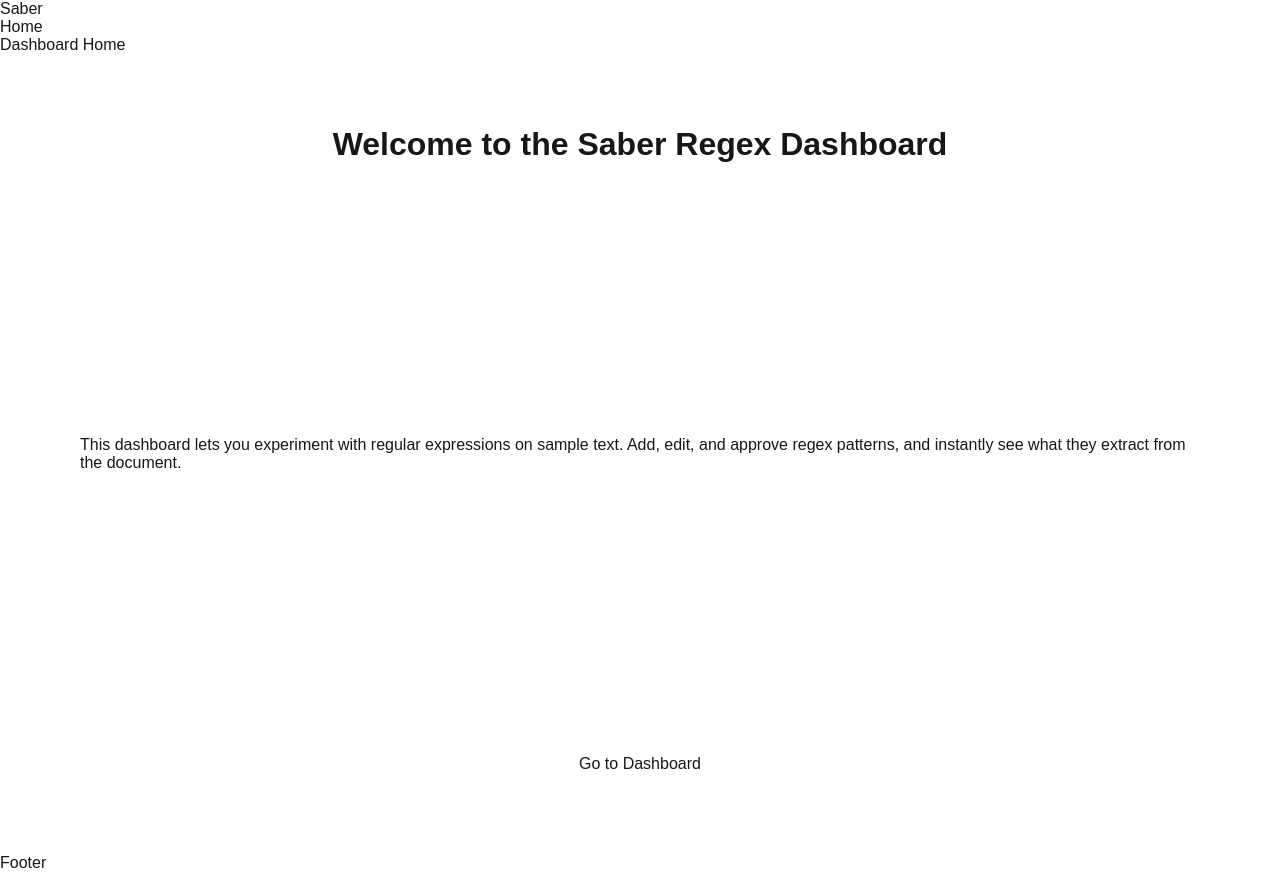
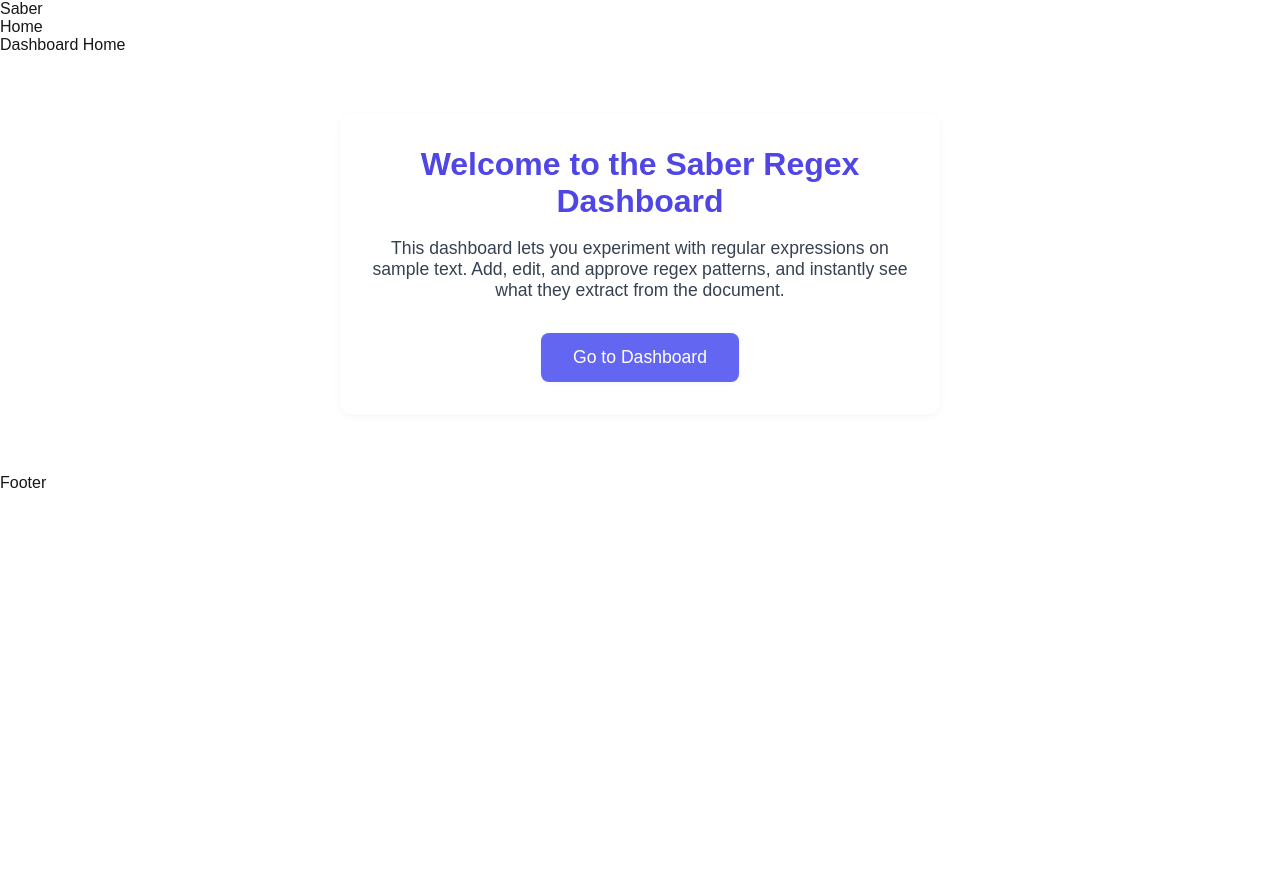
Before and after one commit to aouse/saber, a Next.js app: page / in a window 1280 px wide. After the commit the page ends 800 px from the top, so only its background shows below. Built offline with nearby package versions, Linux system fonts and the light colour scheme.

Commit message:
feat: Routing and layout files

```diff
--- a/src/app/page.module.css
+++ b/src/app/page.module.css
@@ -1,167 +1,41 @@
 .page {
-  --gray-rgb: 0, 0, 0;
-  --gray-alpha-200: rgba(var(--gray-rgb), 0.08);
-  --gray-alpha-100: rgba(var(--gray-rgb), 0.05);
-
-  --button-primary-hover: #383838;
-  --button-secondary-hover: #f2f2f2;
-
-  display: grid;
-  grid-template-rows: 20px 1fr 20px;
-  align-items: center;
-  justify-items: center;
-  min-height: 100svh;
-  padding: 80px;
-  gap: 64px;
-  font-family: var(--font-geist-sans);
+  max-width: 600px;
+  margin: 60px auto;
+  padding: 32px 24px;
+  background: #fff;
+  border-radius: 12px;
+  box-shadow: 0 2px 8px rgba(0,0,0,0.04);
+  text-align: center;
 }
 
-@media (prefers-color-scheme: dark) {
-  .page {
-    --gray-rgb: 255, 255, 255;
-    --gray-alpha-200: rgba(var(--gray-rgb), 0.145);
-    --gray-alpha-100: rgba(var(--gray-rgb), 0.06);
-
-    --button-primary-hover: #ccc;
-    --button-secondary-hover: #1a1a1a;
-  }
+.heading {
+  font-size: 2rem;
+  font-weight: 700;
+  color: #4f46e5;
+  margin-bottom: 18px;
 }
 
-.main {
-  display: flex;
-  flex-direction: column;
-  gap: 32px;
-  grid-row-start: 2;
+.intro {
+  font-size: 1.1rem;
+  color: #374151;
+  margin-bottom: 32px;
 }
 
-.main ol {
-  font-family: var(--font-geist-mono);
-  padding-left: 0;
-  margin: 0;
-  font-size: 14px;
-  line-height: 24px;
-  letter-spacing: -0.01em;
-  list-style-position: inside;
+.button {
+  display: inline-block;
+  background: #6366f1;
+  color: #fff;
+  padding: 14px 32px;
+  border-radius: 8px;
+  font-size: 1.1rem;
+  font-weight: 500;
+  text-decoration: none;
+  transition: background 0.2s, color 0.2s;
+  box-shadow: 0 1px 4px rgba(99,102,241,0.08);
 }
 
-.main li:not(:last-of-type) {
-  margin-bottom: 8px;
+.button:hover,
+.button:focus {
+  background: #4f46e5;
+  color: #e0e7ff;
 }
-
-.main code {
-  font-family: inherit;
-  background: var(--gray-alpha-100);
-  padding: 2px 4px;
-  border-radius: 4px;
-  font-weight: 600;
-}
-
-.ctas {
-  display: flex;
-  gap: 16px;
-}
-
-.ctas a {
-  appearance: none;
-  border-radius: 128px;
-  height: 48px;
-  padding: 0 20px;
-  border: 1px solid transparent;
-  transition:
-    background 0.2s,
-    color 0.2s,
-    border-color 0.2s;
-  cursor: pointer;
-  display: flex;
-  align-items: center;
-  justify-content: center;
-  font-size: 16px;
-  line-height: 20px;
-  font-weight: 500;
-}
-
-a.primary {
-  background: var(--foreground);
-  color: var(--background);
-  gap: 8px;
-}
-
-a.secondary {
-  border-color: var(--gray-alpha-200);
-  min-width: 158px;
-}
-
-.footer {
-  grid-row-start: 3;
-  display: flex;
-  gap: 24px;
-}
-
-.footer a {
-  display: flex;
-  align-items: center;
-  gap: 8px;
-}
-
-.footer img {
-  flex-shrink: 0;
-}
-
-/* Enable hover only on non-touch devices */
-@media (hover: hover) and (pointer: fine) {
-  a.primary:hover {
-    background: var(--button-primary-hover);
-    border-color: transparent;
-  }
-
-  a.secondary:hover {
-    background: var(--button-secondary-hover);
-    border-color: transparent;
-  }
-
-  .footer a:hover {
-    text-decoration: underline;
-    text-underline-offset: 4px;
-  }
-}
-
-@media (max-width: 600px) {
-  .page {
-    padding: 32px;
-    padding-bottom: 80px;
-  }
-
-  .main {
-    align-items: center;
-  }
-
-  .main ol {
-    text-align: center;
-  }
-
-  .ctas {
-    flex-direction: column;
-  }
-
-  .ctas a {
-    font-size: 14px;
-    height: 40px;
-    padding: 0 16px;
-  }
-
-  a.secondary {
-    min-width: auto;
-  }
-
-  .footer {
-    flex-wrap: wrap;
-    align-items: center;
-    justify-content: center;
-  }
-}
-
-@media (prefers-color-scheme: dark) {
-  .logo {
-    filter: invert();
-  }
-}
```
